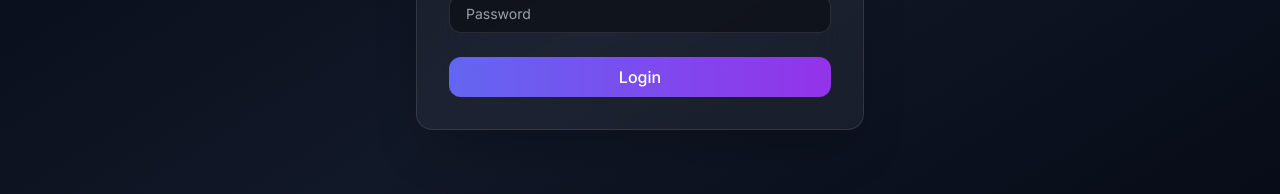
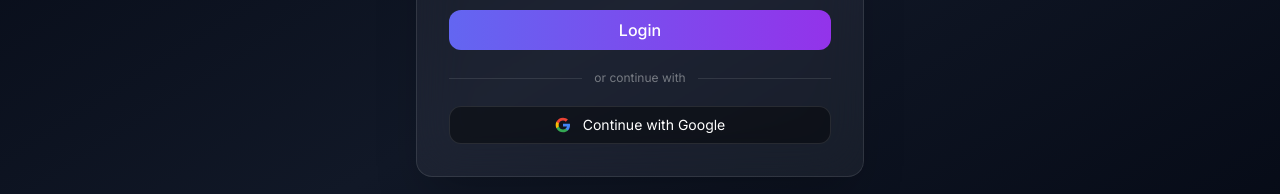
Before and after one commit to AKmishra-git/Prephub_Frontend, a Next.js app: page /login in a window 1280 px wide. Shown: the part 394-588 px from the top of the page. Built offline with nearby package versions, Linux system fonts and the light colour scheme; no server answers.

Commit message:
oauth frontend fix

```diff
--- a/app/login/page.tsx
+++ b/app/login/page.tsx
@@ -39,7 +39,6 @@
       if (!res.ok) alert(data.message)
       else {
         alert("Welcome back 🚀")
-
         window.location.reload()
       }
     } catch {
@@ -82,6 +81,28 @@
           </button>
 
         </form>
+
+        {/* Divider */}
+        <div className="my-5 flex items-center gap-3">
+          <div className="h-px flex-1 bg-white/10" />
+          <span className="text-xs text-white/40">or continue with</span>
+          <div className="h-px flex-1 bg-white/10" />
+        </div>
+
+        {/* Google OAuth Button */}
+        <a
+          href={`${process.env.NEXT_PUBLIC_API_URL}/api/prep/google`}
+          className="flex w-full items-center justify-center gap-3 rounded-xl border border-white/10 bg-black/40 px-4 py-2 text-sm text-white transition hover:bg-white/10"
+        >
+          <svg className="h-4 w-4" viewBox="0 0 24 24">
+            <path fill="#4285F4" d="M22.56 12.25c0-.78-.07-1.53-.2-2.25H12v4.26h5.92c-.26 1.37-1.04 2.53-2.21 3.31v2.77h3.57c2.08-1.92 3.28-4.74 3.28-8.09z"/>
+            <path fill="#34A853" d="M12 23c2.97 0 5.46-.98 7.28-2.66l-3.57-2.77c-.98.66-2.23 1.06-3.71 1.06-2.86 0-5.29-1.93-6.16-4.53H2.18v2.84C3.99 20.53 7.7 23 12 23z"/>
+            <path fill="#FBBC05" d="M5.84 14.09c-.22-.66-.35-1.36-.35-2.09s.13-1.43.35-2.09V7.07H2.18C1.43 8.55 1 10.22 1 12s.43 3.45 1.18 4.93l3.66-2.84z"/>
+            <path fill="#EA4335" d="M12 5.38c1.62 0 3.06.56 4.21 1.64l3.15-3.15C17.45 2.09 14.97 1 12 1 7.7 1 3.99 3.47 2.18 7.07l3.66 2.84c.87-2.6 3.3-4.53 6.16-4.53z"/>
+          </svg>
+          Continue with Google
+        </a>
+
       </div>
     </div>
   )
```
Lines whose indentation alone changed are shown as unchanged.
